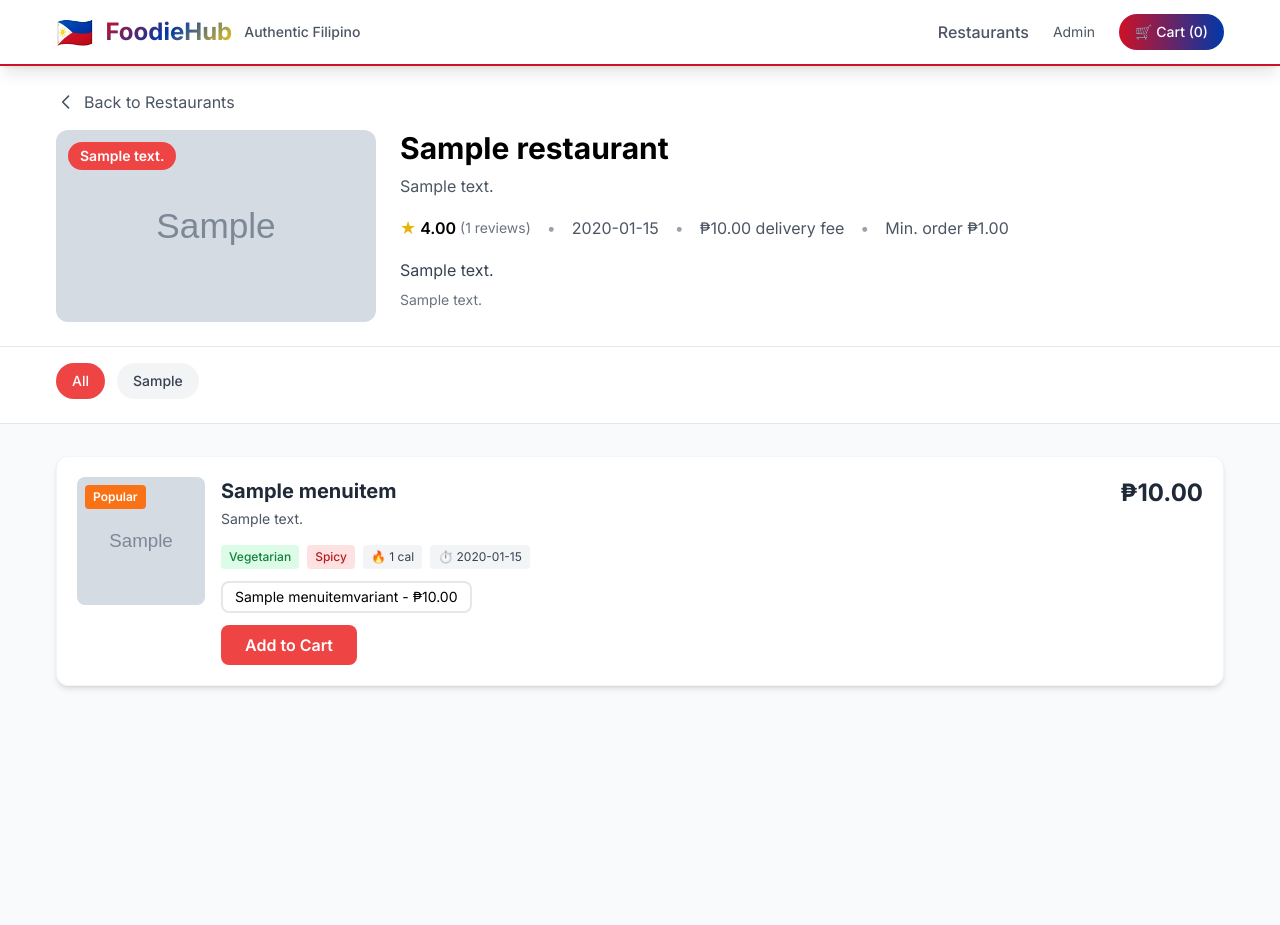
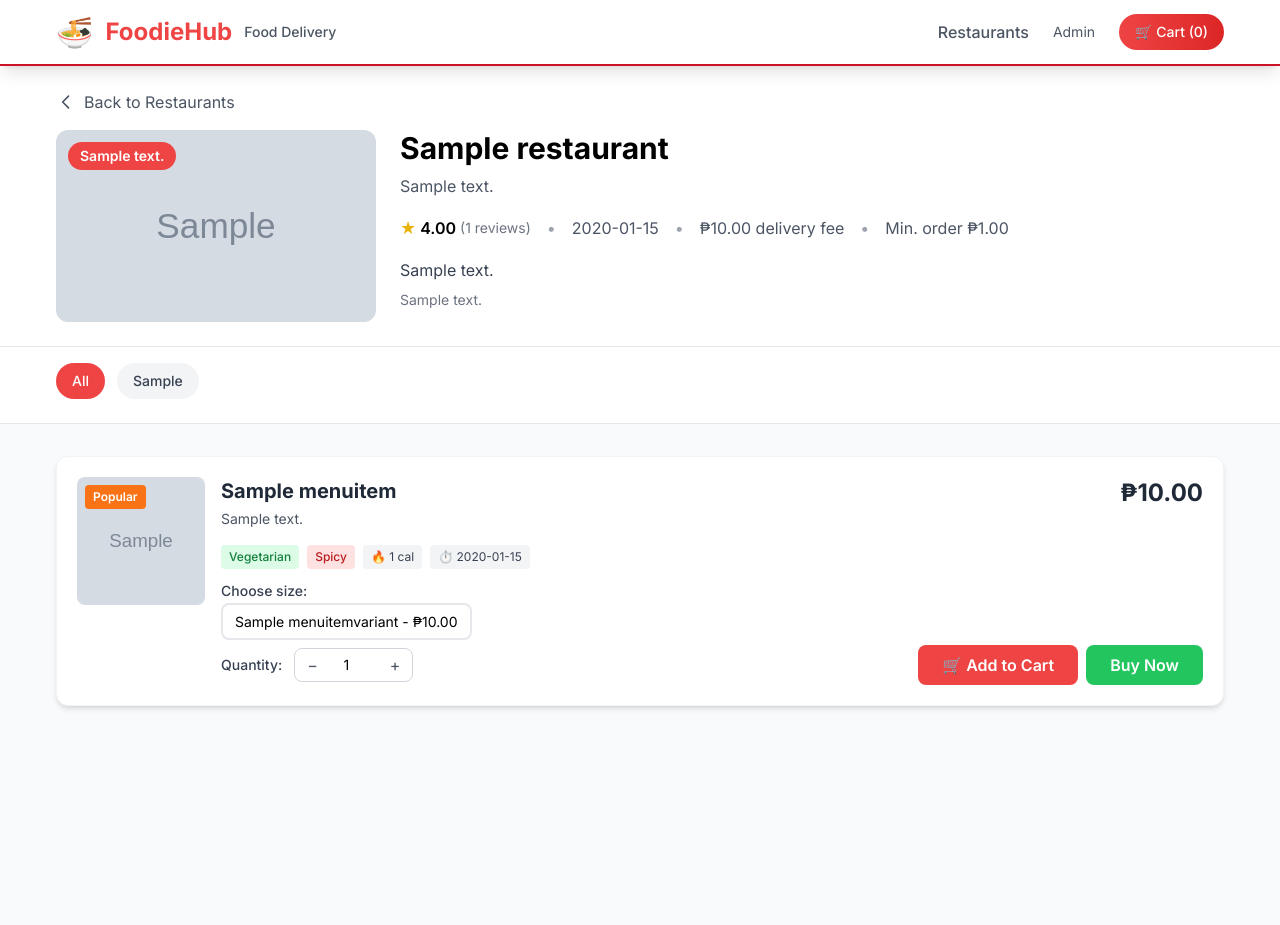
Before and after one commit to sullajohn0-del/foodiehub, a Django app: a page that uses templates/base.html in a window 1280 px wide. Shown: the top 925 px of the page. Run offline with Django 5.2, Linux system fonts and the light colour scheme; tables that the repository leaves empty hold one stand-in row (values such as "Sample post"); grey boxes marked "Sample" are stand-in pictures; some libraries are stand-ins or nearby versions.

Commit message:
Add cart functionality and restore original logo

```diff
--- a/templates/base.html
+++ b/templates/base.html
@@ -49,9 +49,9 @@
         <div class="container-custom">
             <div class="flex items-center justify-between h-16">
                 <a href="{% url 'home' %}" class="flex items-center gap-3">
-                    <span class="text-3xl">🇵🇭</span>
-                    <span class="font-bold text-2xl gradient-filipino bg-clip-text text-transparent">FoodieHub</span>
-                    <span class="hidden sm:block text-sm text-gray-600 font-medium">Authentic Filipino</span>
+                    <span class="text-3xl">🍜</span>
+                    <span class="font-bold text-2xl text-red-500">FoodieHub</span>
+                    <span class="hidden sm:block text-sm text-gray-600 font-medium">Food Delivery</span>
                 </a>
 
                 <nav class="flex items-center gap-6">
@@ -61,7 +61,7 @@
                     <a href="{% url 'admin:index' %}" class="text-gray-600 hover:text-filipino-red text-sm transition-colors">
                         Admin
                     </a>
-                    <button class="bg-gradient-to-r from-filipino-red to-filipino-blue text-white px-4 py-2 rounded-full hover:shadow-lg transition-all font-medium text-sm">
+                    <button onclick="viewCart()" class="bg-gradient-to-r from-red-500 to-red-600 text-white px-4 py-2 rounded-full hover:shadow-lg transition-all font-medium text-sm">
                         🛒 Cart (0)
                     </button>
                 </nav>
--- a/templates/restaurant_detail.html
+++ b/templates/restaurant_detail.html
@@ -125,19 +125,38 @@
 
                                 {% if item.variants.all %}
                                     <div class="mb-3">
+                                        <p class="text-sm font-medium text-gray-700 mb-2">Choose size:</p>
                                         <div class="flex flex-wrap gap-2">
                                             {% for variant in item.variants.all %}
-                                                <span class="px-3 py-1 rounded-lg text-sm border-2 border-gray-200">
-                                                    {{ variant.name }} - ₱{{ variant.price }}
-                                                </span>
+                                                <label class="cursor-pointer">
+                                                    <input type="radio" name="variant_{{ item.id }}" value="{{ variant.id }}" class="sr-only peer">
+                                                    <span class="px-3 py-2 rounded-lg text-sm border-2 border-gray-200 peer-checked:border-red-500 peer-checked:bg-red-50 peer-checked:text-red-700 hover:border-gray-300 transition-colors">
+                                                        {{ variant.name }} - ₱{{ variant.price }}
+                                                    </span>
+                                                </label>
                                             {% endfor %}
                                         </div>
                                     </div>
                                 {% endif %}
 
-                                <button class="bg-red-500 text-white px-6 py-2 rounded-lg font-semibold hover:bg-red-600 transition">
-                                    Add to Cart
-                                </button>
+                                <div class="flex items-center justify-between">
+                                    <div class="flex items-center gap-3">
+                                        <span class="text-sm font-medium text-gray-700">Quantity:</span>
+                                        <div class="flex items-center border border-gray-300 rounded-lg">
+                                            <button type="button" class="px-3 py-1 text-gray-600 hover:text-red-500 transition-colors" onclick="decreaseQty({{ item.id }})">−</button>
+                                            <input type="number" id="qty_{{ item.id }}" value="1" min="1" max="10" class="w-12 text-center border-0 focus:ring-0 text-sm">
+                                            <button type="button" class="px-3 py-1 text-gray-600 hover:text-red-500 transition-colors" onclick="increaseQty({{ item.id }})">+</button>
+                                        </div>
+                                    </div>
+                                    <div class="flex gap-2">
+                                        <button onclick="addToCart({{ item.id }}, '{{ item.name }}', {{ item.price }})" class="bg-red-500 text-white px-6 py-2 rounded-lg font-semibold hover:bg-red-600 transition-all flex items-center gap-2">
+                                            🛒 Add to Cart
+                                        </button>
+                                        <button onclick="buyNow({{ item.id }})" class="bg-green-500 text-white px-6 py-2 rounded-lg font-semibold hover:bg-green-600 transition-all">
+                                            Buy Now
+                                        </button>
+                                    </div>
+                                </div>
                             </div>
                         </div>
                     </div>
@@ -150,4 +169,69 @@
         {% endif %}
     </div>
 </div>
+
+<script>
+let cart = JSON.parse(localStorage.getItem('cart')) || [];
+
+function updateCartCount() {
+    const cartCount = cart.reduce((total, item) => total + item.quantity, 0);
+    const cartButton = document.querySelector('button[onclick*="viewCart"]');
+    if (cartButton) {
+        cartButton.innerHTML = `🛒 Cart (${cartCount})`;
+    }
+}
+
+function increaseQty(itemId) {
+    const qtyInput = document.getElementById(`qty_${itemId}`);
+    const currentQty = parseInt(qtyInput.value);
+    if (currentQty < 10) {
+        qtyInput.value = currentQty + 1;
+    }
+}
+
+function decreaseQty(itemId) {
+    const qtyInput = document.getElementById(`qty_${itemId}`);
+    const currentQty = parseInt(qtyInput.value);
+    if (currentQty > 1) {
+        qtyInput.value = currentQty - 1;
+    }
+}
+
+function addToCart(itemId, itemName, itemPrice) {
+    const quantity = parseInt(document.getElementById(`qty_${itemId}`).value);
+    const variantRadio = document.querySelector(`input[name="variant_${itemId}"]:checked`);
+
+    const cartItem = {
+        id: itemId,
+        name: itemName,
+        price: itemPrice,
+        quantity: quantity,
+        variant: variantRadio ? variantRadio.value : null,
+        restaurant: '{{ restaurant.name }}'
+    };
+
+    const existingItemIndex = cart.findIndex(item =>
+        item.id === itemId && item.variant === cartItem.variant
+    );
+
+    if (existingItemIndex > -1) {
+        cart[existingItemIndex].quantity += quantity;
+    } else {
+        cart.push(cartItem);
+    }
+
+    localStorage.setItem('cart', JSON.stringify(cart));
+    updateCartCount();
+    alert(`${itemName} added to cart!`);
+}
+
+function buyNow(itemId) {
+    const itemName = document.querySelector(`#qty_${itemId}`).closest('.bg-white').querySelector('h3').textContent;
+    const itemPrice = parseFloat(document.querySelector(`#qty_${itemId}`).closest('.bg-white').querySelector('.text-2xl').textContent.replace('₱', ''));
+    addToCart(itemId, itemName, itemPrice);
+    alert('Redirecting to checkout...');
+}
+
+document.addEventListener('DOMContentLoaded', updateCartCount);
+</script>
 {% endblock %}
```
